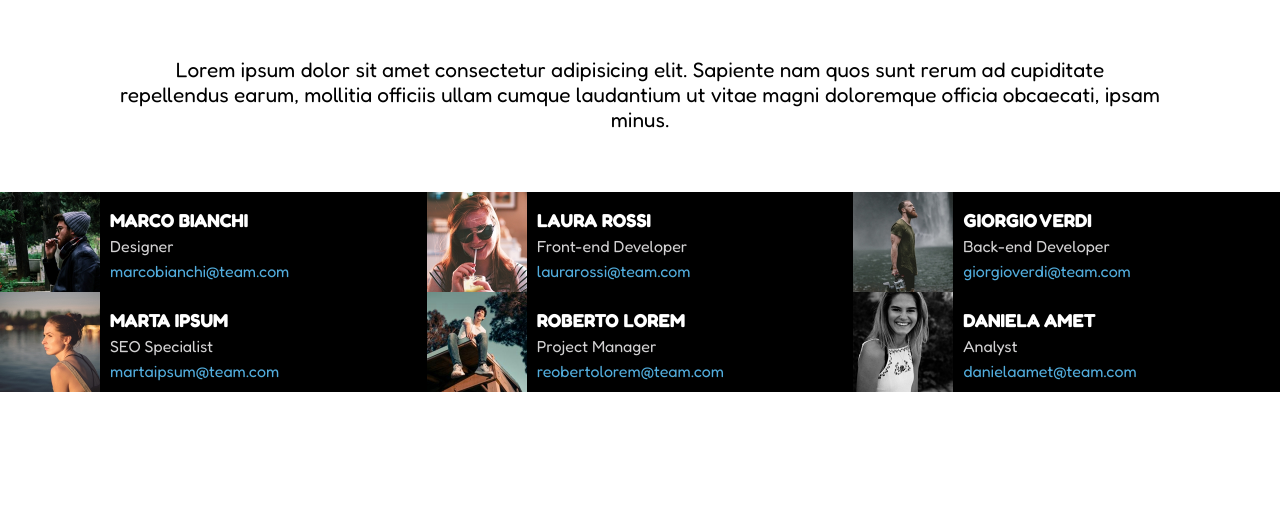
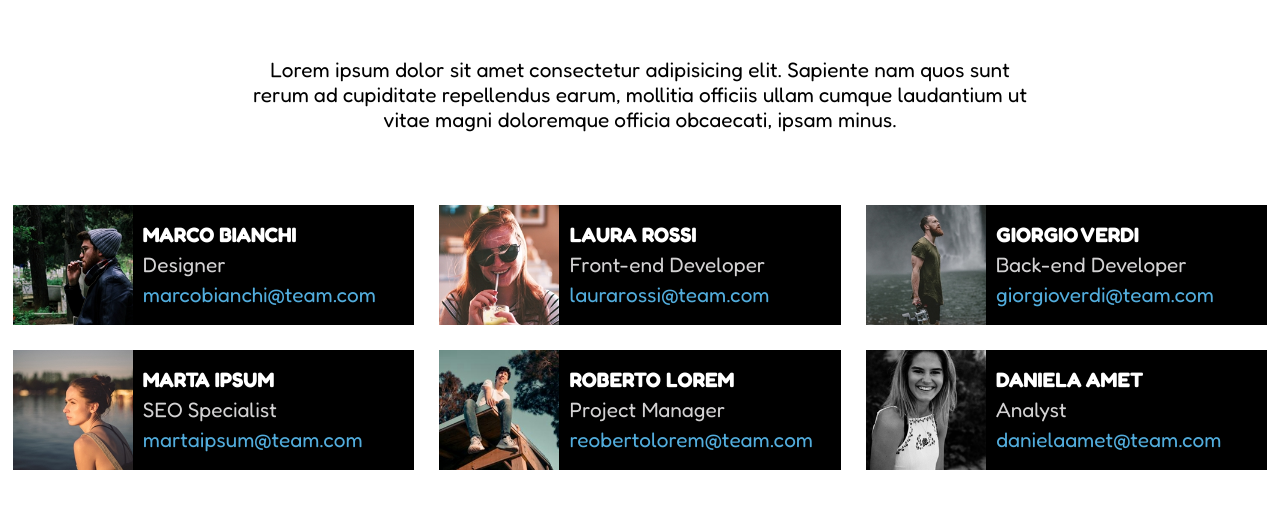
Before and after one commit to GuglielmoBini/html-css-float-cards, a plain HTML site: page index.html in a window 1280 px wide. Shown: the part 111-620 px from the top of the page. Drawn offline with Linux system fonts and the light colour scheme.

Commit message:
change from columns to cards, added clearfix, final fixes

```diff
--- a/css/style.css
+++ b/css/style.css
@@ -13,7 +13,7 @@ body {
 }
 
 img {
-    height: 100px;
+    height: 120px;
     width: auto;
     float: left;
     margin-right: 10px;
@@ -33,10 +33,21 @@ h3 {
     margin: 5px 0;
     color: #D3D2D3;
 }
+
+a, h3, .role {
+    font-size: 1.3rem;
+}
+
 /*UTILS*/
 .container {
-    max-width: 1725px;
+    max-width: 1500px;
     margin: 0 auto;
+}
+
+.clearfix::after {
+    content: '';
+    display: table;
+    clear: both;
 }
 
 /*HEADER*/
@@ -48,7 +59,7 @@ h1 {
 }
 
 header, #text {
-    margin: 60px;
+    margin: 60px 120px;
     text-align: center;
 }
 
@@ -58,8 +69,9 @@ header, #text {
 
 /*MAIN*/
 
-.column {
+.card {
     float: left;
-    width: calc(100% / 3);
+    width: calc((100% / 3) - 1.6rem);
     background-color: black;
+    margin: 0.8rem;
 }
--- a/index.html
+++ b/index.html
@@ -21,53 +21,50 @@
         <h1>Meet our Team</h1>
         <p id="text">Lorem ipsum dolor sit amet consectetur adipisicing elit. Sapiente nam quos sunt rerum ad cupiditate repellendus earum, mollitia officiis ullam cumque laudantium ut vitae magni doloremque officia obcaecati, ipsam minus.</p>
     </header>
+
+        <!--MAIN-->
     <div class="container">
         <main>
-            <section>
-                <div class="column">
+            <!--CARDS-->
+            <section class="clearfix">
+                <div class="card clearfix">
                     <img src="img/male1.png" alt="marco bianchi">
                     <h3>MARCO BIANCHI</h3>
                     <div class="role">Designer</div>
                     <a href="#">marcobianchi@team.com</a>
                 </div>
-                <div class="column">
+                <div class="card clearfix">
                     <img src="img/female1.png" alt="laura rossi">
                     <h3>LAURA ROSSI</h3>
                     <div class="role">Front-end Developer</div>
                     <a href="#">laurarossi@team.com</a>
                 </div>
-                <div class="column">
+                <div class="card clearfix">
                     <img src="img/male2.png" alt="giorgio verdi">
                     <h3>GIORGIO VERDI</h3>
                     <div class="role">Back-end Developer</div>
                     <a href="#">giorgioverdi@team.com</a>
                 </div>
-                <div class="column">
+                <div class="card clearfix">
                     <img src="img/female2.png" alt="marta ipsum">
                     <h3>MARTA IPSUM</h3>
                     <div class="role">SEO Specialist</div>
                     <a href="#">martaipsum@team.com</a>
                 </div>
-                <div class="column">
+                <div class="card clearfix">
                     <img src="img/male3.png" alt="roberto lorem">
                     <h3>ROBERTO LOREM</h3>
                     <div class="role">Project Manager</div>
                     <a href="#">reobertolorem@team.com</a>
                 </div>
-                <div class="column">
+                <div class="card clearfix">
                     <img src="img/female3.png" alt="daniela amet">
                     <h3>DANIELA AMET</h3>
                     <div class="role">Analyst</div>
                     <a href="#">danielaamet@team.com</a>
                 </div>
-
-
             </section>
-
-
-
         </main>
-
     </div>
 </body>
 </html>
```
Lines whose indentation alone changed are shown as unchanged.
